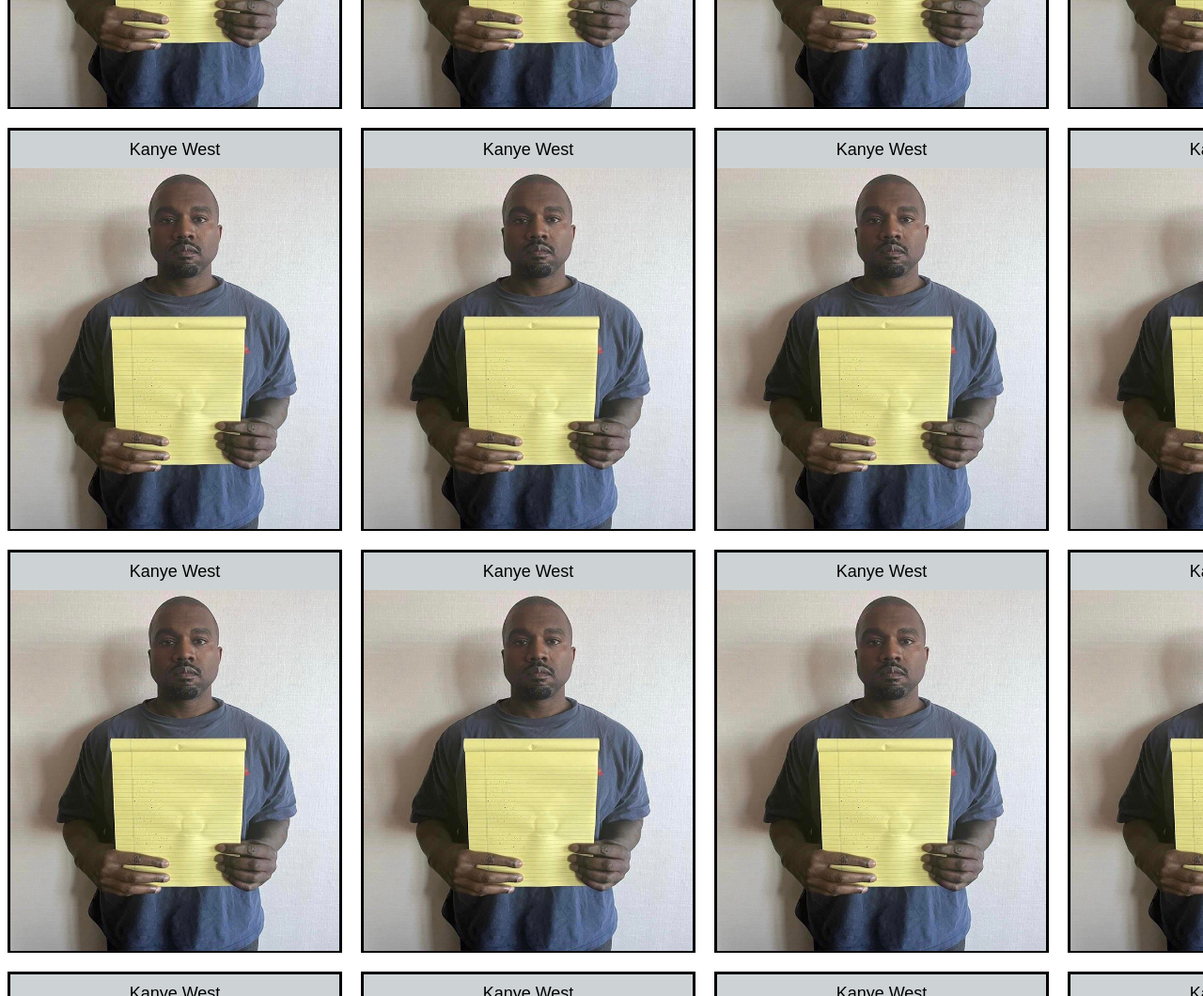
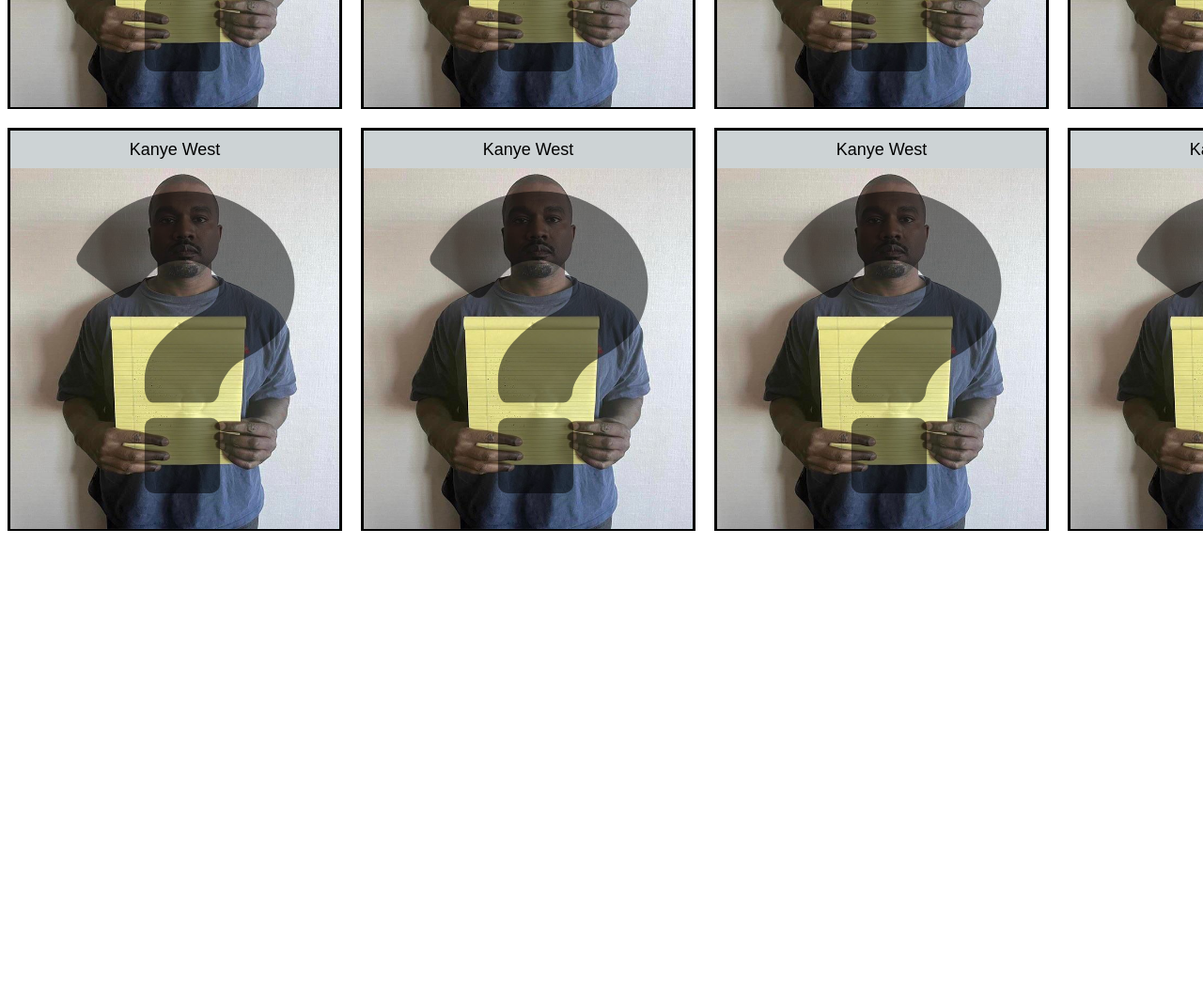
Before and after one commit to nmautz/Hackathon2022, a website: page docs/people.html in a window 1280 px wide. Shown: the part 1740-2800 px from the top of the page at 94% size. After the commit the page ends 2329 px from the top, so only its background shows below. Drawn offline with Linux system fonts and the light colour scheme.

Commit message:
unkown person

```diff
--- a/docs/css/people.css
+++ b/docs/css/people.css
@@ -16,6 +16,20 @@
     transition: all 200ms;
 
     /* background-color: red; */
+}
+
+.unknown{
+    position: absolute;
+    width: 100%;
+    height: 100%;
+    opacity: .5;
+    font-size: 450;
+    text-align: center;
+    transition: all 200ms;
+}
+
+.person-card:hover > .unknown {
+    opacity: .1;
 }
 
 .person-card:hover{
--- a/docs/people.js
+++ b/docs/people.js
@@ -1,8 +1,15 @@
-function addPerson(image,name)
+function addPerson(image,name,isKnown)
 {
     let div = document.createElement("div")
+
     div.className = "person-card"
-    div.id = "kanye"
+
+    if (!isKnown)
+    {
+        let screen = document.createElement("div")
+        screen.className = "unknown fa fa-question"
+        div.appendChild(screen)
+    }
 
 
     let input = document.createElement("input")
@@ -28,6 +35,8 @@
 
 
 addEventListener('DOMContentLoaded', (event) => {
-    for (let i = 0; i < 100; ++i)
-        addPerson("test_images/kanye.jpg", "Kanye West")
+    for (let i = 0; i < 10; ++i)
+        addPerson("test_images/kanye.jpg", "Kanye West",true)
+    for (let i = 0; i < 10; ++i)
+        addPerson("test_images/kanye.jpg", "Kanye West",false)
 });
```
Also changed, not shown: docs/person.html (+9 -2 lines).
